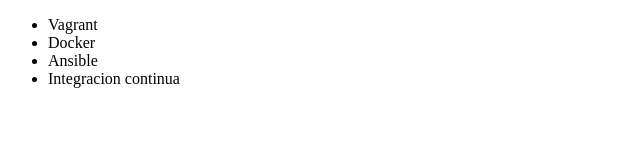
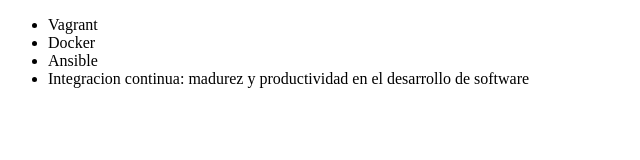
Before and after one commit to rogmita/alura, a plain HTML site: page git/index.html in a window 1280 px wide. Shown: the whole page, without its empty margins (0-640 px from the left). Drawn offline with Linux system fonts and the light colour scheme.

Commit message:
renombrando

```diff
--- a/git/index.html
+++ b/git/index.html
@@ -9,7 +9,7 @@
          <li> Vagrant </li>
          <li> Docker </li>
          <li> Ansible </li>
-         <li> Integracion continua </li>
+         <li> Integracion continua: madurez y productividad en el desarrollo de software </li>
      </ul>
 </body>
 </html>
```
